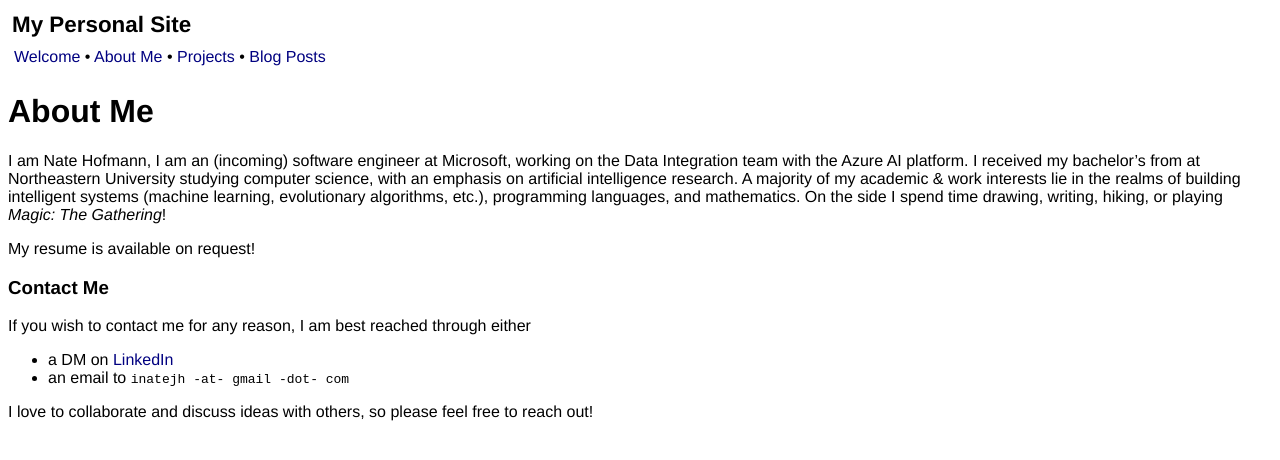
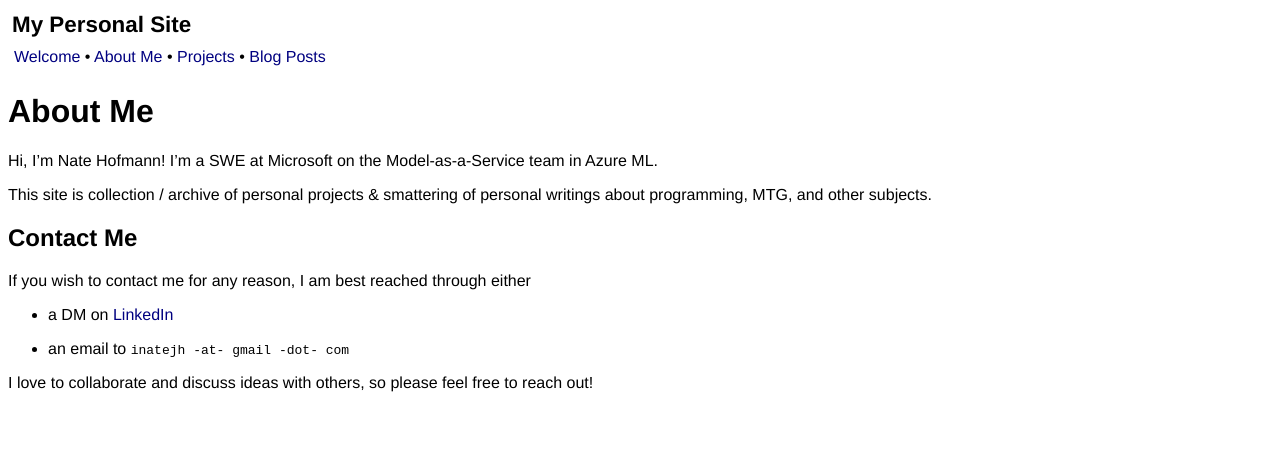
Before and after one commit to njhofmann/njhofmann.github.io, a Jekyll site: the page built from about_me.md, in a window 1280 px wide. Shown: the top 460 px of the page. Built offline with Jekyll 4.4.1, drawn with Linux system fonts in a browser that asks for light colours.

Commit message:
new article, update about me

```diff
--- a/about_me.md
+++ b/about_me.md
@@ -6,14 +6,16 @@ permalink: /about-me/
 
 # {{ page.title }}
 
-I am Nate Hofmann, I am an (incoming) software engineer at Microsoft, working on the Data Integration team with the Azure AI platform. I received my bachelor's from at Northeastern University studying computer science, with an emphasis on artificial intelligence research. A majority of my academic & work interests lie in the realms of building intelligent systems (machine learning, evolutionary algorithms, etc.), programming languages, and mathematics. On the side I spend time drawing, writing, hiking, or playing *Magic: The Gathering*!
+Hi, I'm Nate Hofmann! I'm a SWE at Microsoft on the Model-as-a-Service team in Azure ML.
 
-My resume is available on request!
+This site is collection / archive of personal projects & smattering of personal writings about programming, MTG, and other subjects.
 
-### Contact Me
+## Contact Me
 
 If you wish to contact me for any reason, I am best reached through either
+
 - a DM on [LinkedIn](https://www.linkedin.com/in/nate-hofmann/)
+
 - an email to `inatejh -at- gmail -dot- com`
 
 I love to collaborate and discuss ideas with others, so please feel free to reach out!
```
Also changed, not shown: _posts/2025-04-15-EDH:-0-to-60.md (added, +44 -0 lines).
